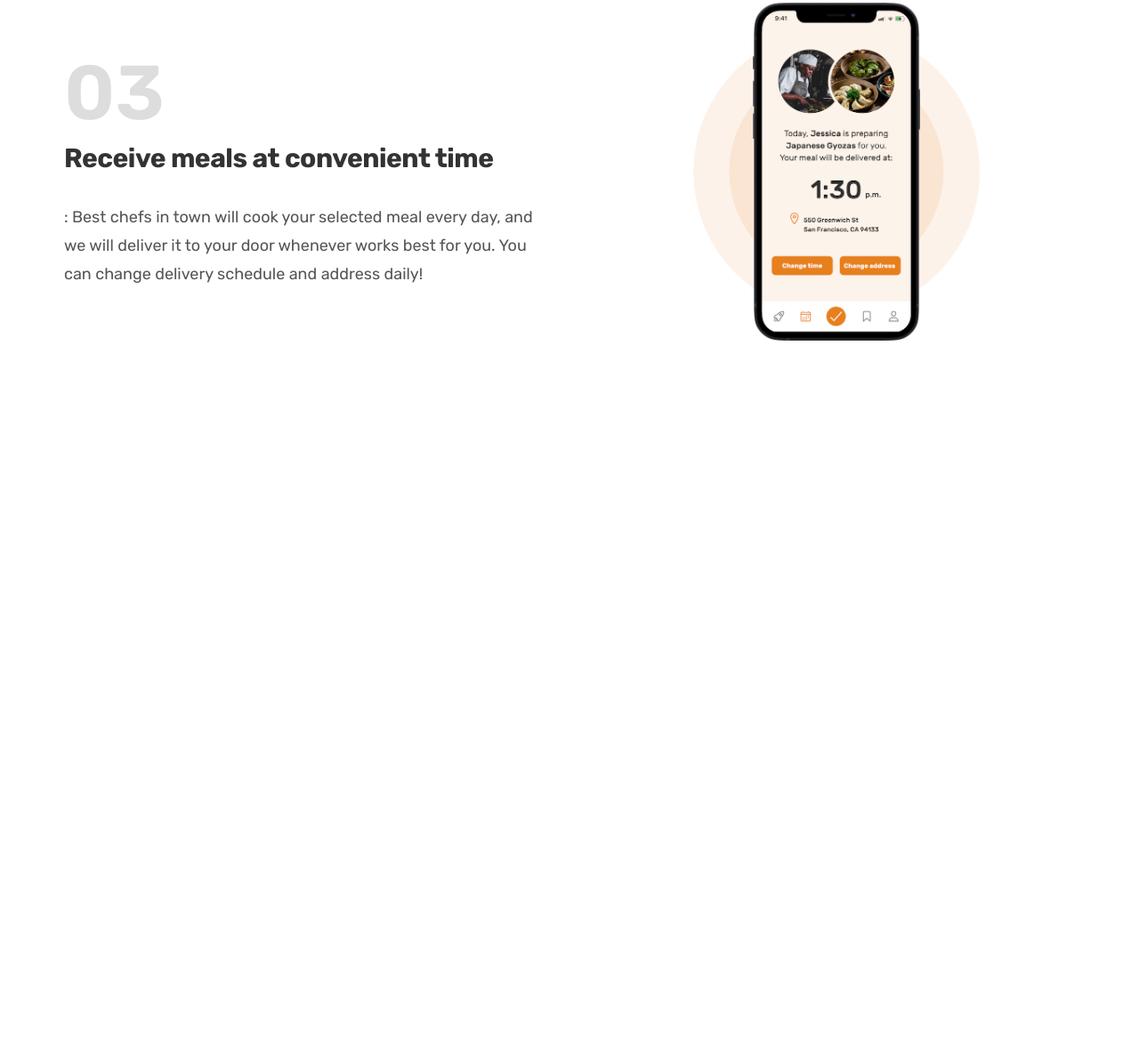
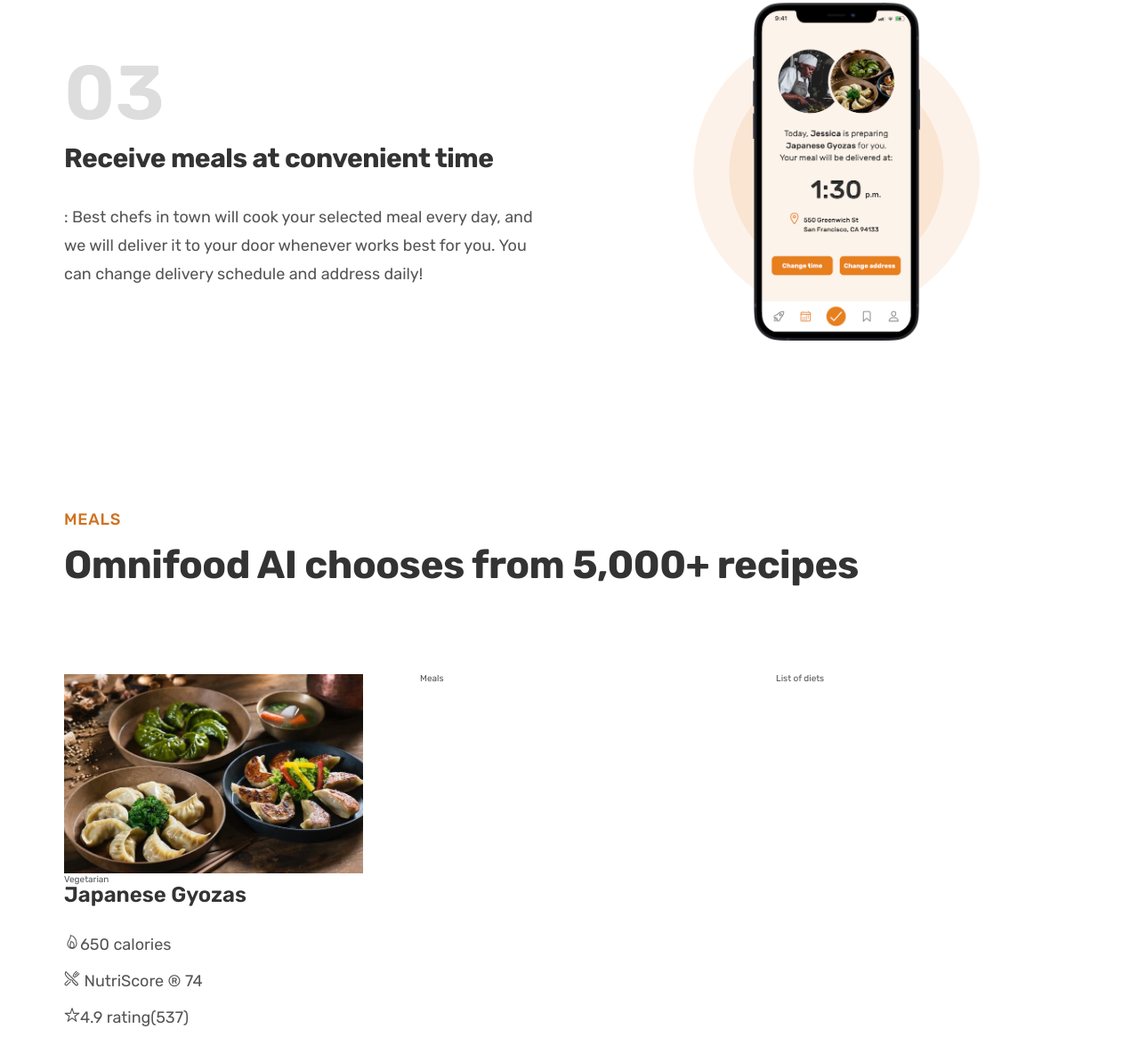
Before and after one commit to LIONSHI01/omnifood, a plain HTML site: page index.html in a window 1280 px wide. Shown: the part 2136-3329 px from the top of the page at 89% size. Before the commit the page ends 2615 px from the top, so only its background shows below. Drawn offline with nearby package versions, Linux system fonts and the light colour scheme.

Commit message:
add meals section

```diff
--- a/css/style.css
+++ b/css/style.css
@@ -270,3 +270,32 @@ SPACING SYSTEM (px)
   color: #ddd;
   margin-bottom: 1.2rem;
 }
+
+/**********************************/
+/* MEALS SECTION */
+/**********************************/
+
+.section-meals {
+  padding: 9.6rem 0;
+}
+
+.meal-title {
+  font-size: 2.4rem;
+  color: #333;
+  font-weight: 600;
+  margin-bottom: 3.2rem;
+}
+
+.meal-attributes {
+  list-style: none;
+  display: flex;
+  flex-direction: column;
+  gap: 2rem;
+}
+
+.meal-attribute {
+  font-size: 1.8rem;
+}
+.meal-img {
+  width: 100%;
+}
--- a/index.html
+++ b/index.html
@@ -14,6 +14,15 @@
 
     <link rel="stylesheet" href="/css/style.css" />
     <link rel="stylesheet" href="/css/general.css" />
+
+    <script
+      type="module"
+      src="https://unpkg.com/ionicons@5.4.0/dist/ionicons/ionicons.esm.js"
+    ></script>
+    <script
+      nomodule=""
+      src="https://unpkg.com/ionicons@5.4.0/dist/ionicons/ionicons.js"
+    ></script>
     <title>Omnifood</title>
   </head>
   <body>
@@ -151,6 +160,41 @@
           </div>
         </div>
       </section>
+      <section class="section-meals">
+        <div class="container">
+          <span class="subheading">Meals</span>
+          <h2 class="heading-secondary">
+            Omnifood AI chooses from 5,000+ recipes
+          </h2>
+        </div>
+        <div class="container grid grid--3--cols">
+          <div class="meal">
+            <img
+              src="/img/meals/meal-1.jpg"
+              alt="Japanese Gyozas"
+              class="meal-img"
+            />
+            <span class="tag">Vegetarian</span>
+            <p class="meal-title">Japanese Gyozas</p>
+            <ul class="meal-attributes">
+              <li class="meal-attribute">
+                <ion-icon name="flame-outline"></ion-icon
+                ><span>650 calories</span>
+              </li>
+              <li class="meal-attribute">
+                <ion-icon name="restaurant-outline"></ion-icon>
+                <span>NutriScore &reg; 74</span>
+              </li>
+              <li class="meal-attribute">
+                <ion-icon name="star-outline"></ion-icon
+                ><span>4.9 rating(537)</span>
+              </li>
+            </ul>
+          </div>
+          <div class="meal">Meals</div>
+          <div class="list">List of diets</div>
+        </div>
+      </section>
     </main>
   </body>
 </html>
```
